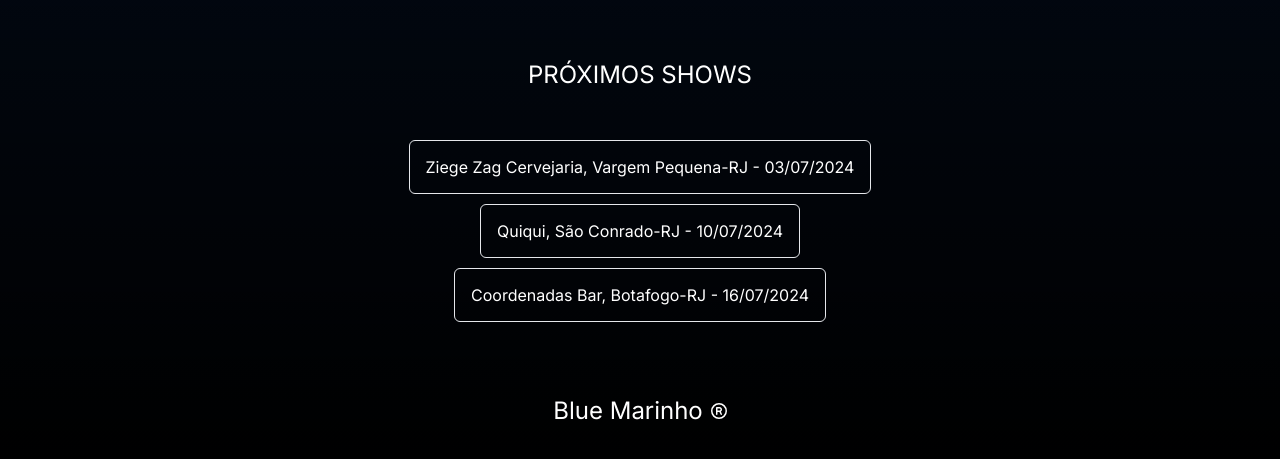
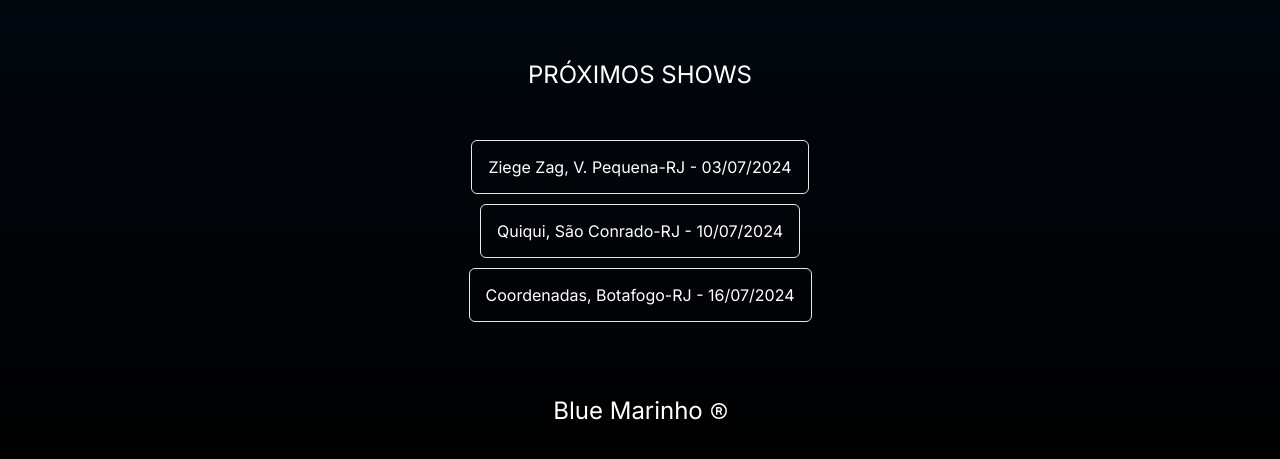
Before and after one commit to guerlak/bluemarinho, a Next.js app: page / in a window 1280 px wide. Shown: the part 1187-1646 px from the top of the page. Built offline with nearby package versions, Linux system fonts and the light colour scheme.

Commit message:
update eventos

```diff
--- a/src/components/Agenda.js
+++ b/src/components/Agenda.js
@@ -7,8 +7,8 @@ function Agenda() {
       <br></br>
       <div className="flex-col justify-center mt-6">
         <Evento
-          local="Vargem Pequena-RJ"
-          nome="Ziege Zag Cervejaria"
+          local="V. Pequena-RJ"
+          nome="Ziege Zag"
           data="03/07/2024"
           slug="ziege-zag"
         />
@@ -20,7 +20,7 @@ function Agenda() {
         />
         <Evento
           local="Botafogo-RJ"
-          nome="Coordenadas Bar"
+          nome="Coordenadas"
           data="16/07/2024"
           slug="coordenadas"
         />
--- a/src/components/Evento.js
+++ b/src/components/Evento.js
@@ -2,8 +2,8 @@ import Link from "next/link";
 
 export default function Evento({ data, local, nome, slug }) {
   return (
-    <div className="m-10">
-      <Link className="border p-4 rounded-md" href={`eventos/${slug}`}>
+    <div className="mt-10">
+      <Link className="border p-4 rounded-md mt-10" href={`eventos/${slug}`}>
         {nome}, {local} - {data}
       </Link>
     </div>
```
